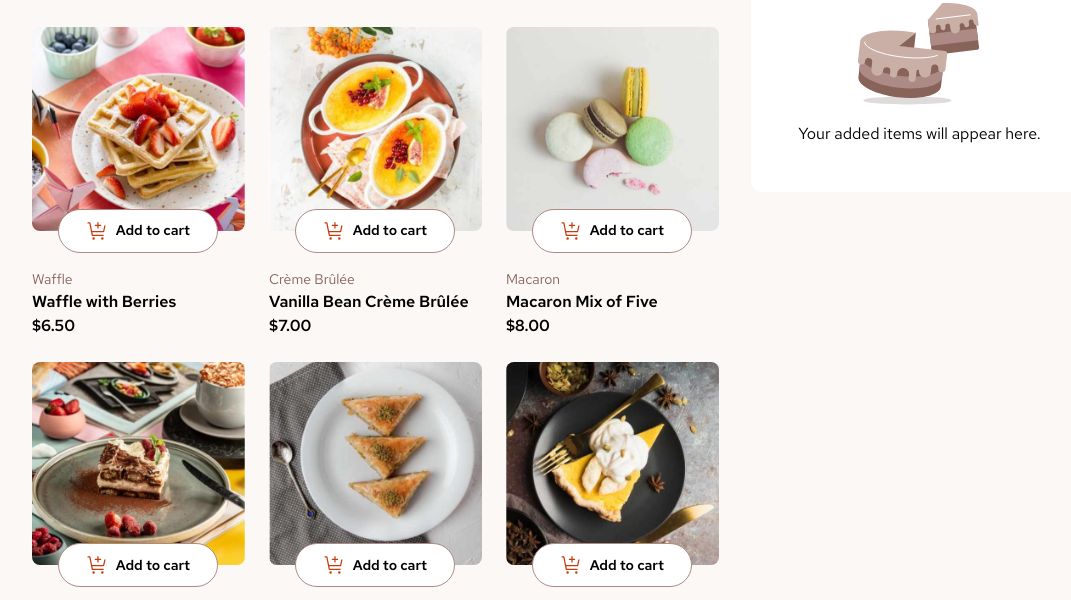
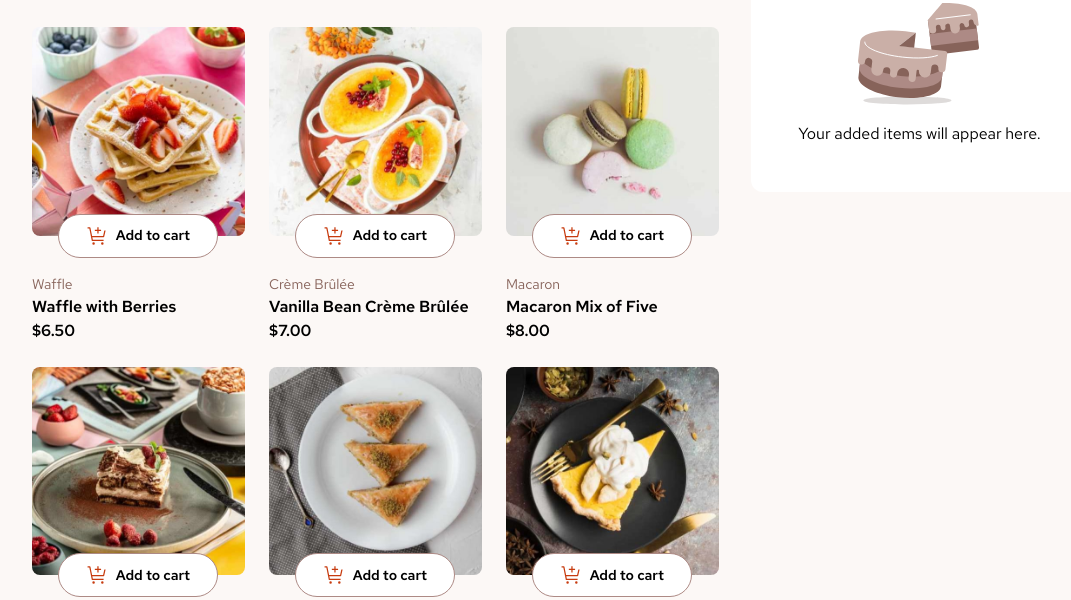
Before and after one commit to Deeperr0/product-list-page, a plain HTML site: page index.html in a window 1280 px wide. Shown: the part 160-760 px from the top of the page, without its empty margins (80-1151 px from the left). Drawn offline with Linux system fonts and the light colour scheme.

Commit message:
Fixed some issues

```diff
--- a/script.js
+++ b/script.js
@@ -1,4 +1,3 @@
-const screenWidth = window.innerWidth;
 const productListContainer = document.querySelector(".product-list");
 const cartList = document.getElementById("products-in-cart");
 const cartContainer = document.querySelector(".cart");
@@ -32,20 +31,18 @@ function displayProducts(products) {
 			<!-- Card component -->
 			<div class="product-card flex-col">
 				<div class="flex-col">
-					<img
-						src="${
-							screenWidth > 768
-								? product.image.desktop
-								: screenWidth > 375
-								? product.image.tablet
-								: product.image.mobile
-						}"
-						alt="${product.name}"
-						class="product-image"
-					/>
+					<picture class="product-image">
+						<source srcset=${
+							product.image.desktop
+						} media="(min-width: 1024px)" class="product-image" />
+						<source srcset=${
+							product.image.tablet
+						} media="(min-width: 768px)" class="product-image" />
+						<img src=${product.image.desktop} alt={name} class="product-image" />
+					</picture>
 					<button class="preset-4-bold add-to-cart-button" onclick="addToCart('${
 						product.name
-					}')"">
+					}')">
 						<img src="./assets/images/icon-add-to-cart.svg" /> Add to cart
 					</button>
 				</div>
@@ -60,11 +57,15 @@ function displayProducts(products) {
 			<!-- Card component -->
 			<div class="product-card flex-col">
 				<div class="flex-col">
-					<img
-						src="${product.image.desktop}"
-						alt="${product.name}"
-						class="product-image border-red"
-					/>
+					<picture class="product-image border-red">
+						<source srcset=${
+							product.image.desktop
+						} media="(min-width: 1024px)" />
+						<source srcset=${
+							product.image.tablet
+						} media="(min-width: 768px)" />
+						<img src=${product.image.desktop} alt={name} />
+					</picture>
 					<button class="preset-4-bold add-subtract-item">
 						<svg onclick="decrementItemQuantity('${
 							product.name
--- a/style.css
+++ b/style.css
@@ -118,8 +118,13 @@ body {
 }
 .product-image {
 	border-radius: 8px;
+}
+.product-image > * {
+	border-radius: 8px;
 	width: 100%;
 	max-width: 250px;
+	height: 100%;
+	object-fit: cover;
 }
 .preset-1 {
 	font-size: 56px;
```
